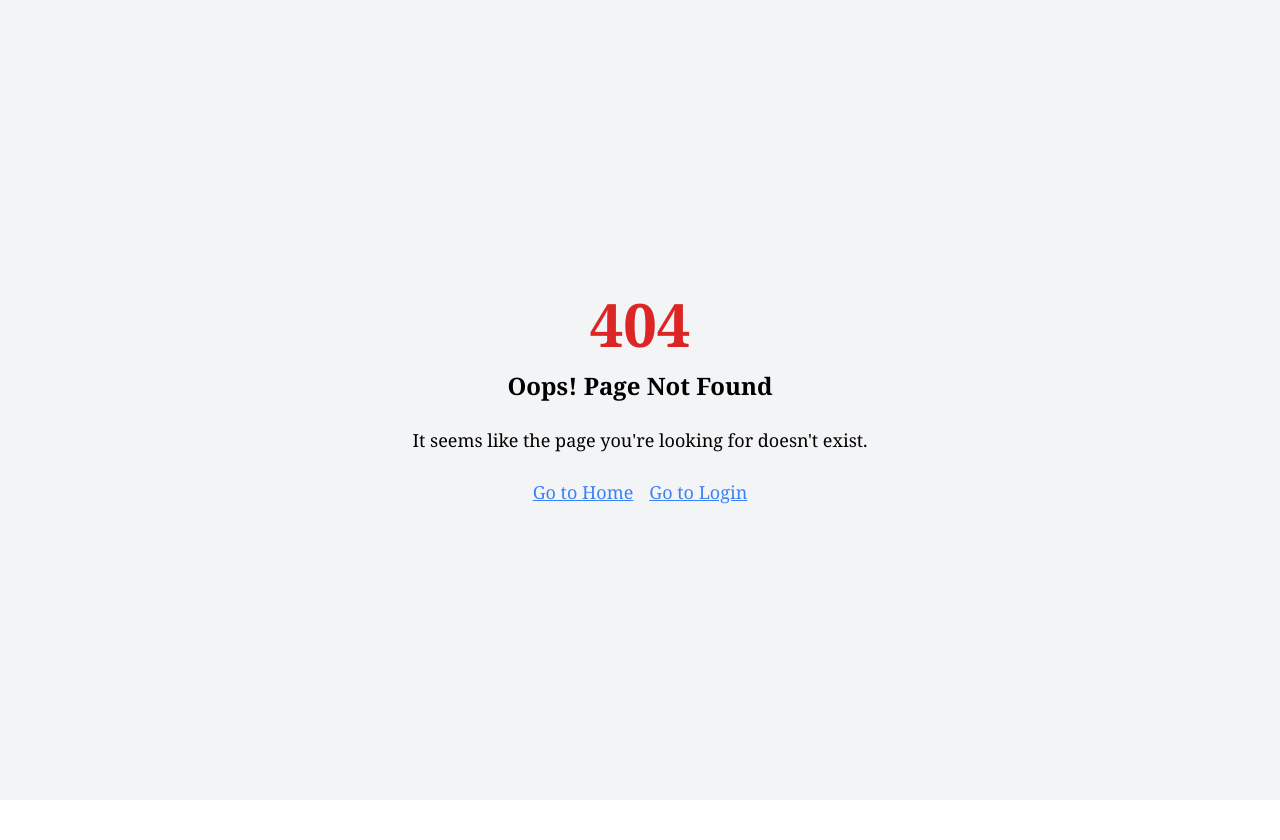
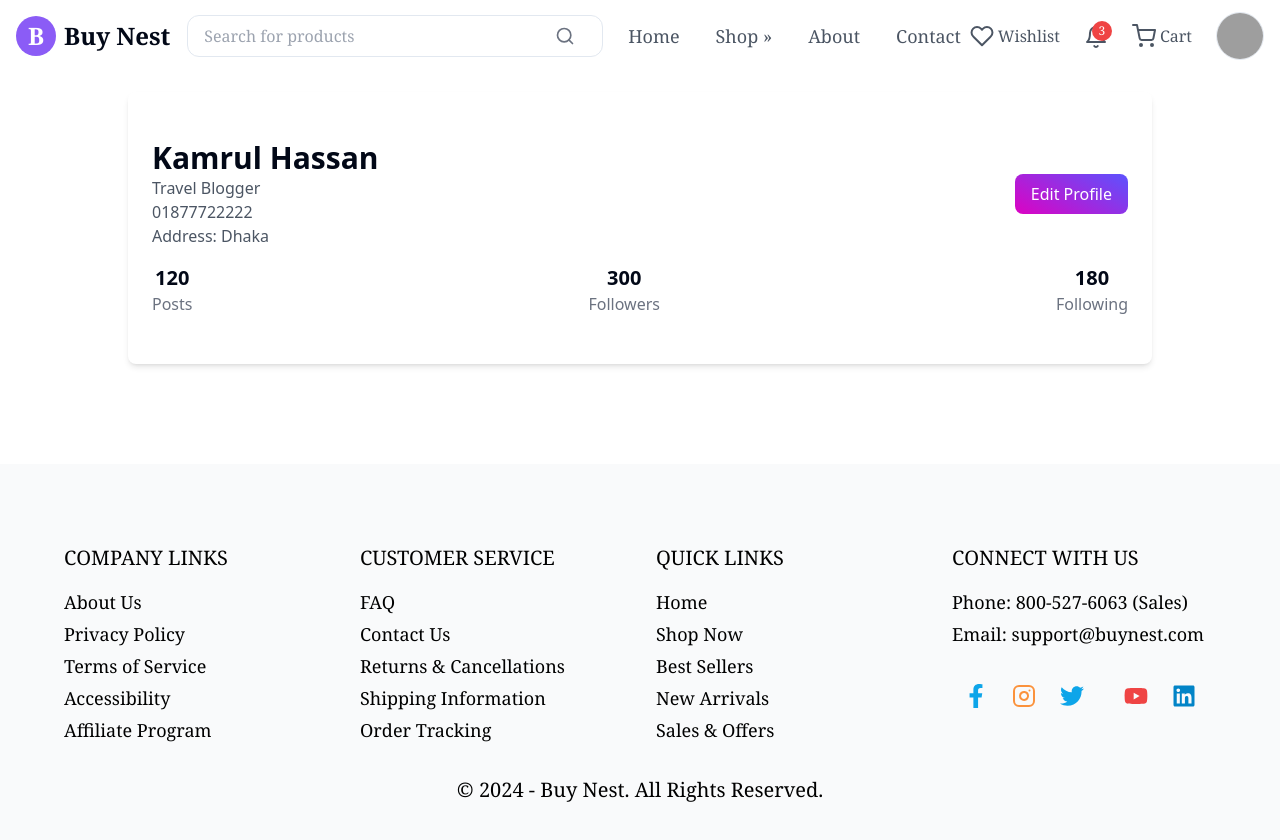
Before and after one commit to Kamrulthedev/Buy-Nest, a React (Vite) app: page /Profile/myProfile in a window 1280 px wide. Before the commit this address had no page. Shown: the top 840 px of the page. Before the commit the page ends 800 px from the top, so only its background shows below. Built offline with nearby package versions, Linux system fonts and the light colour scheme; grey boxes are pictures that could not be loaded.

Commit message:
create-profile-pafge

```diff
--- a/src/components/Navber/Navber.tsx
+++ b/src/components/Navber/Navber.tsx
@@ -84,7 +84,7 @@ function Navbar() {
                       <button
                         className="w-full text-left px-4 py-2 hover:bg-gray-600 hover:text-white rounded-lg"
                         onClick={() =>
-                          (window.location.href = "/myProfile")
+                          (window.location.href = "/Profile/myProfile")
                         }
                       >
                         My Profile
--- /dev/null
+++ b/src/pages/Profile/MyProfile.tsx
@@ -0,0 +1,108 @@
+import { useState } from 'react';
+import { useForm } from 'react-hook-form';
+
+const MyProfile = () => {
+    const { register, handleSubmit } = useForm();
+    const [isEditing, setIsEditing] = useState(false);
+
+    const onSubmit = (data) => {
+        console.log(data);
+        setIsEditing(false);
+    };
+
+    return (
+        <div className='mb-20 p-5 animate__animated animate__fadeInDown'>
+            <div className='max-w-screen-lg mx-auto p-6 bg-white shadow-md rounded-lg'>
+                {/* Cover Photo and Profile */}
+
+
+                <div className="py-6 animate__animated animate__fadeInDown">
+                    {/* Profile Info and Edit Button */}
+                    <div className="flex flex-col sm:flex-row sm:justify-between items-start sm:items-center">
+                        <div>
+                            <h1 className="text-2xl sm:text-3xl font-semibold">Kamrul Hassan</h1>
+                            <p className="text-gray-600">Travel Blogger</p>
+                            <p className="text-gray-600">01877722222</p>
+                            <p className="text-gray-600">Address: Dhaka</p>
+                        </div>
+                        <button
+                            onClick={() => setIsEditing(true)}
+                            className="mt-4 sm:mt-0 px-4 py-2 bg-blue-500 text-white rounded-lg transition bg-primary-gradient"
+                        >
+                            Edit Profile
+                        </button>
+                    </div>
+
+                    {/* Stats */}
+                    <div className="flex justify-between mt-6 sm:mt-4">
+                        <div className="text-center">
+                            <h2 className="text-xl font-semibold">120</h2>
+                            <p className="text-gray-500">Posts</p>
+                        </div>
+                        <div className="text-center">
+                            <h2 className="text-xl font-semibold">300</h2>
+                            <p className="text-gray-500">Followers</p>
+                        </div>
+                        <div className="text-center">
+                            <h2 className="text-xl font-semibold">180</h2>
+                            <p className="text-gray-500">Following</p>
+                        </div>
+                    </div>
+                </div>
+
+                {/* Edit Profile Form */}
+                {isEditing && (
+                    <form onSubmit={handleSubmit(onSubmit)} className="space-y-4 bg-gray-50 p-6 rounded-lg mt-8">
+                        <h2 className="text-2xl font-semibold mb-4">Edit Profile</h2>
+
+                        <div className="flex flex-col">
+                            <label className="text-sm font-semibold mb-2">Full Name</label>
+                            <input
+                                type="text"
+                                className="bg-white p-3 border rounded-md"
+                                {...register('fullName')}
+                                placeholder="Enter your full name"
+                            />
+                        </div>
+                        <div className="flex flex-col">
+                            <label className="text-sm font-semibold mb-2">Job Title</label>
+                            <input
+                                type="text"
+                                className="bg-white p-3 border rounded-md"
+                                {...register('jobTitle')}
+                                placeholder="Enter your job title"
+                            />
+                        </div>
+                        <div className="flex flex-col">
+                            <label className="text-sm font-semibold mb-2">Location</label>
+                            <input
+                                type="text"
+                                className="bg-white p-3 border rounded-md"
+                                {...register('location')}
+                                placeholder="Enter your location"
+                            />
+                        </div>
+
+                        <div className="flex space-x-4 mt-6">
+                            <button
+                                type="submit"
+                                className="bg-violet-400 text-white px-6 py-2 rounded-md hover:bg-violet-500 transition"
+                            >
+                                Save Changes
+                            </button>
+                            <button
+                                type="button"
+                                className="bg-red-400 text-white px-6 py-2 rounded-md hover:bg-red-500 transition"
+                                onClick={() => setIsEditing(false)}
+                            >
+                                Cancel
+                            </button>
+                        </div>
+                    </form>
+                )}
+            </div>
+        </div>
+    );
+};
+
+export default MyProfile;
```
Also changed, not shown: src/Route/Route.tsx (+10 -3 lines), src/pages/Profile/Profile.tsx (renamed from src/pages/Admin/Profile/Profile.tsx).
